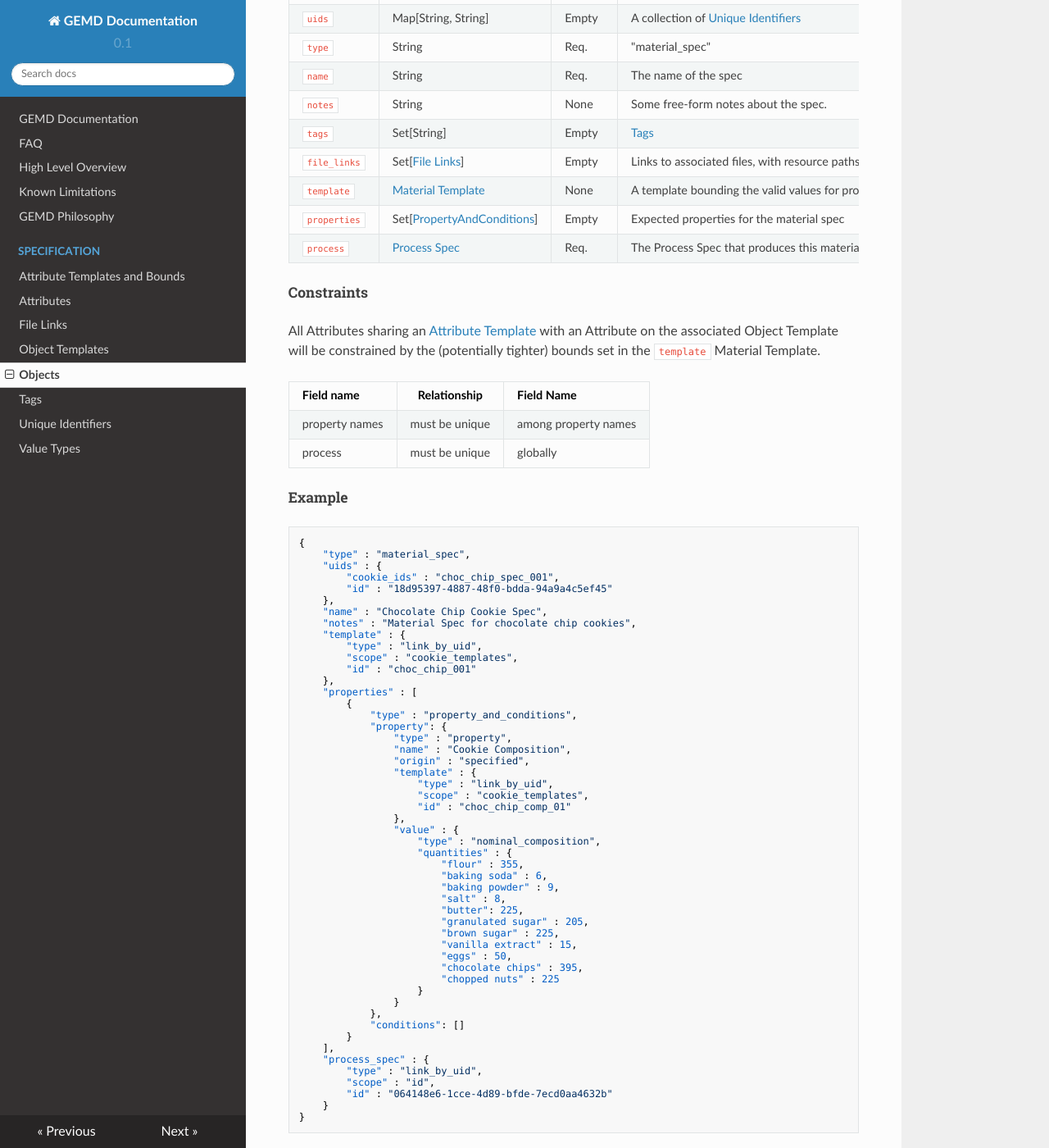
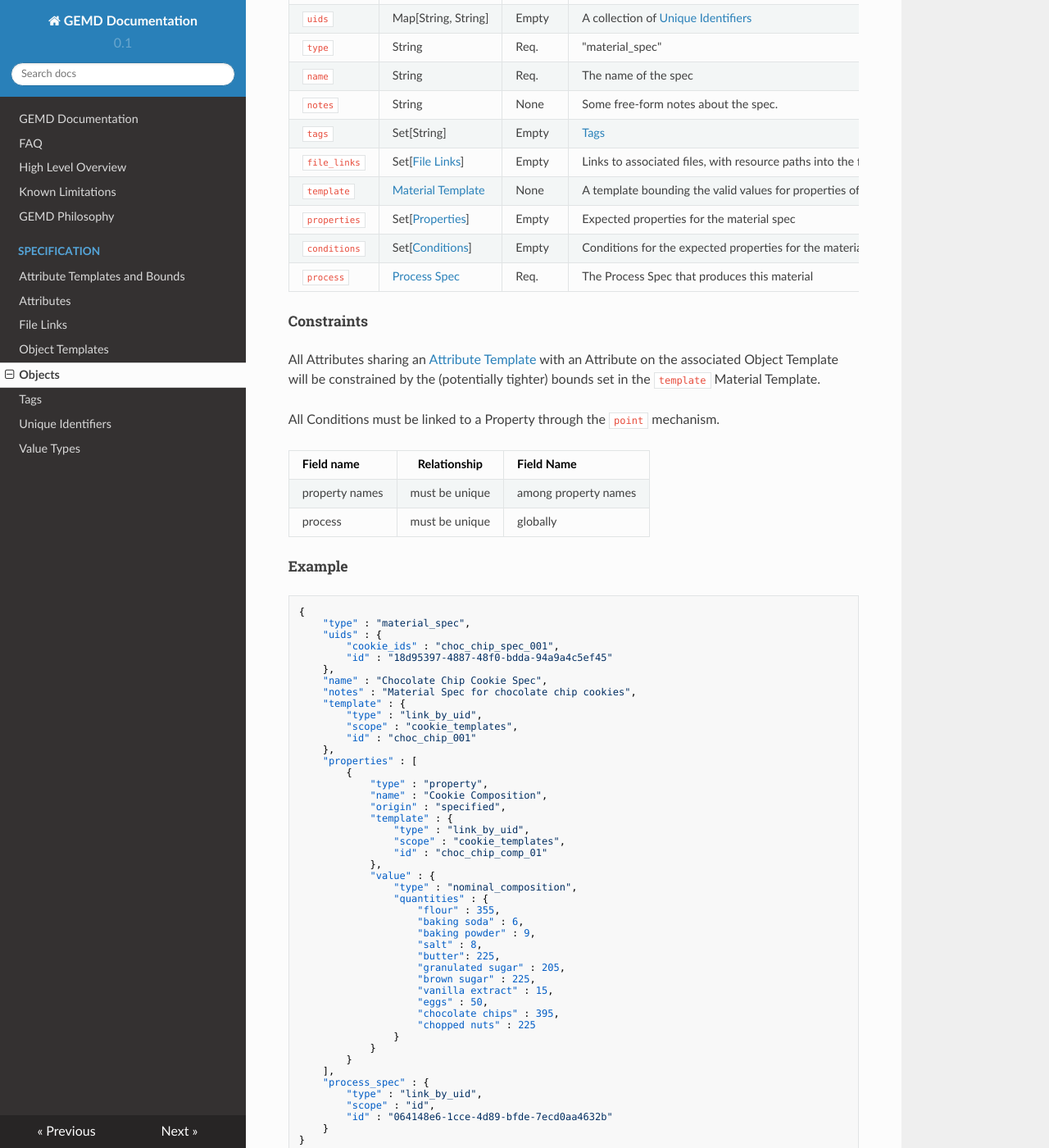
Before and after one commit to CitrineInformatics/gemd-docs, an MkDocs documentation site: the page built from docs/specification/objects.md, in a window 1280 px wide and 1400 px high, scrolled down 8745 px. Shown: the whole window at 82% size. Built offline with MkDocs 1.6.1, drawn with Linux system fonts in a browser that asks for light colours; nearby versions of some CDN libraries.

Commit message:
Description of the point-based mechanism for compound attribute representation

```diff
--- a/docs/specification/objects.md
+++ b/docs/specification/objects.md
@@ -413,12 +413,15 @@
 `tags`        | Set[String]| Empty | [Tags](../tags)
 `file_links`  | Set\[[File Links](../file-links)] | Empty | Links to associated files, with resource paths into the files API
 `template`    | [Material Template](../object-templates/#material-template) | None | A template bounding the valid values for properties of this material.
-`properties`  | Set\[[PropertyAndConditions](../attributes/#properties-and-conditions)] | Empty | Expected properties for the material spec
+`properties`  | Set\[[Properties](../attributes/#properties)] | Empty | Expected properties for the material spec
+`conditions`  | Set\[[Conditions](../attributes/#conditions)] | Empty | Conditions for the expected properties for the material spec
 `process`     | [Process Spec](./#process-spec) | Req. | The Process Spec that produces this material
 
 ##### Constraints
 
 All Attributes sharing an [Attribute Template](../attribute-templates) with an Attribute on the associated Object Template will be constrained by the (potentially tighter) bounds set in the `template` Material Template.
+
+All Conditions must be linked to a Property through the `point` mechanism.
 
 Field name | Relationship | Field Name
 -----------|:------------:|------------
@@ -443,34 +446,30 @@
     },
     "properties" : [
         {
-            "type" : "property_and_conditions",
-            "property": {
-                "type" : "property",
-                "name" : "Cookie Composition",
-                "origin" : "specified",
-                "template" : {
-                    "type" : "link_by_uid",
-                    "scope" : "cookie_templates",
-                    "id" : "choc_chip_comp_01"
-                },
-                "value" : {
-                    "type" : "nominal_composition",
-                    "quantities" : {
-                        "flour" : 355,
-                        "baking soda" : 6,
-                        "baking powder" : 9,
-                        "salt" : 8,
-                        "butter": 225,
-                        "granulated sugar" : 205,
-                        "brown sugar" : 225,
-                        "vanilla extract" : 15,
-                        "eggs" : 50,
-                        "chocolate chips" : 395,
-                        "chopped nuts" : 225
-                    }
+            "type" : "property",
+            "name" : "Cookie Composition",
+            "origin" : "specified",
+            "template" : {
+                "type" : "link_by_uid",
+                "scope" : "cookie_templates",
+                "id" : "choc_chip_comp_01"
+            },
+            "value" : {
+                "type" : "nominal_composition",
+                "quantities" : {
+                    "flour" : 355,
+                    "baking soda" : 6,
+                    "baking powder" : 9,
+                    "salt" : 8,
+                    "butter": 225,
+                    "granulated sugar" : 205,
+                    "brown sugar" : 225,
+                    "vanilla extract" : 15,
+                    "eggs" : 50,
+                    "chocolate chips" : 395,
+                    "chopped nuts" : 225
                 }
-            },
-            "conditions": []
+            }
         }
     ],
     "process_spec" : {
```
Also changed, not shown: docs/specification/attributes.md (+14 -18 lines).
